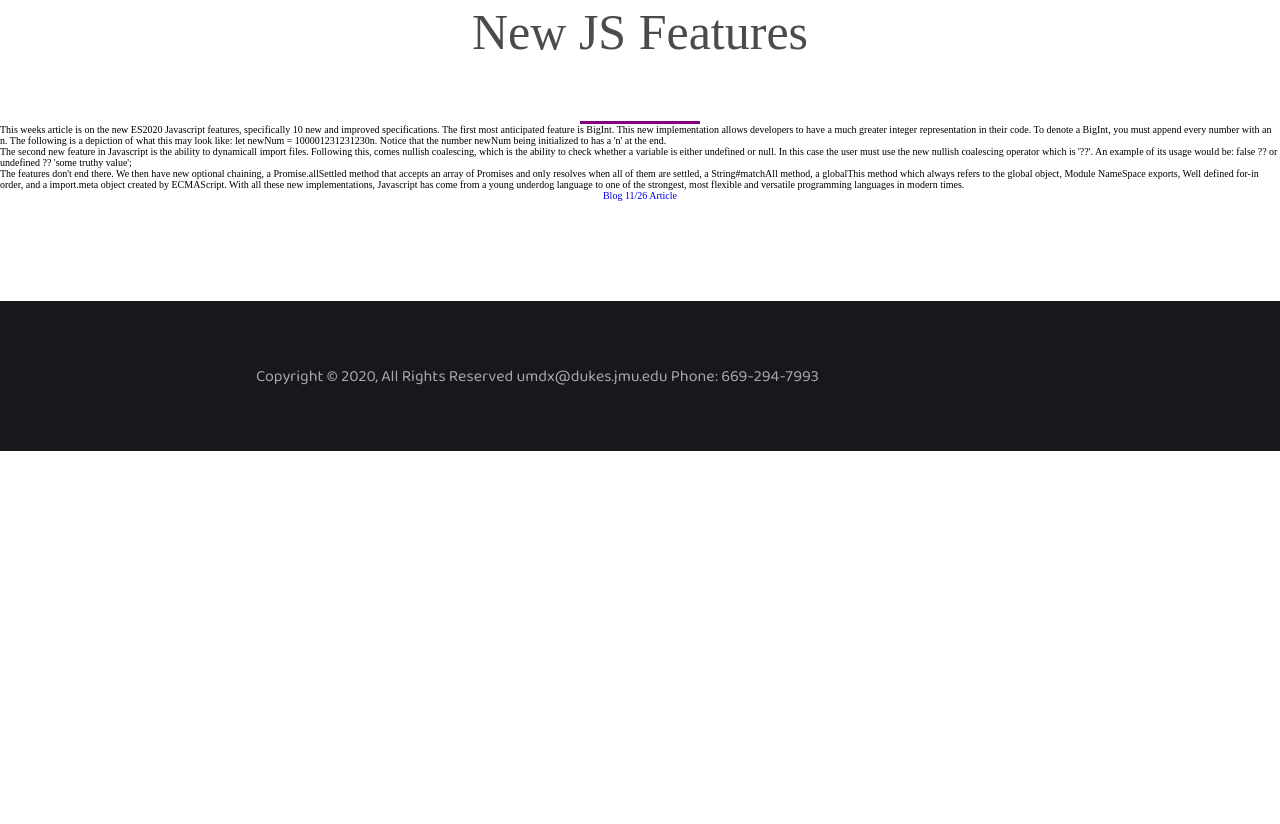
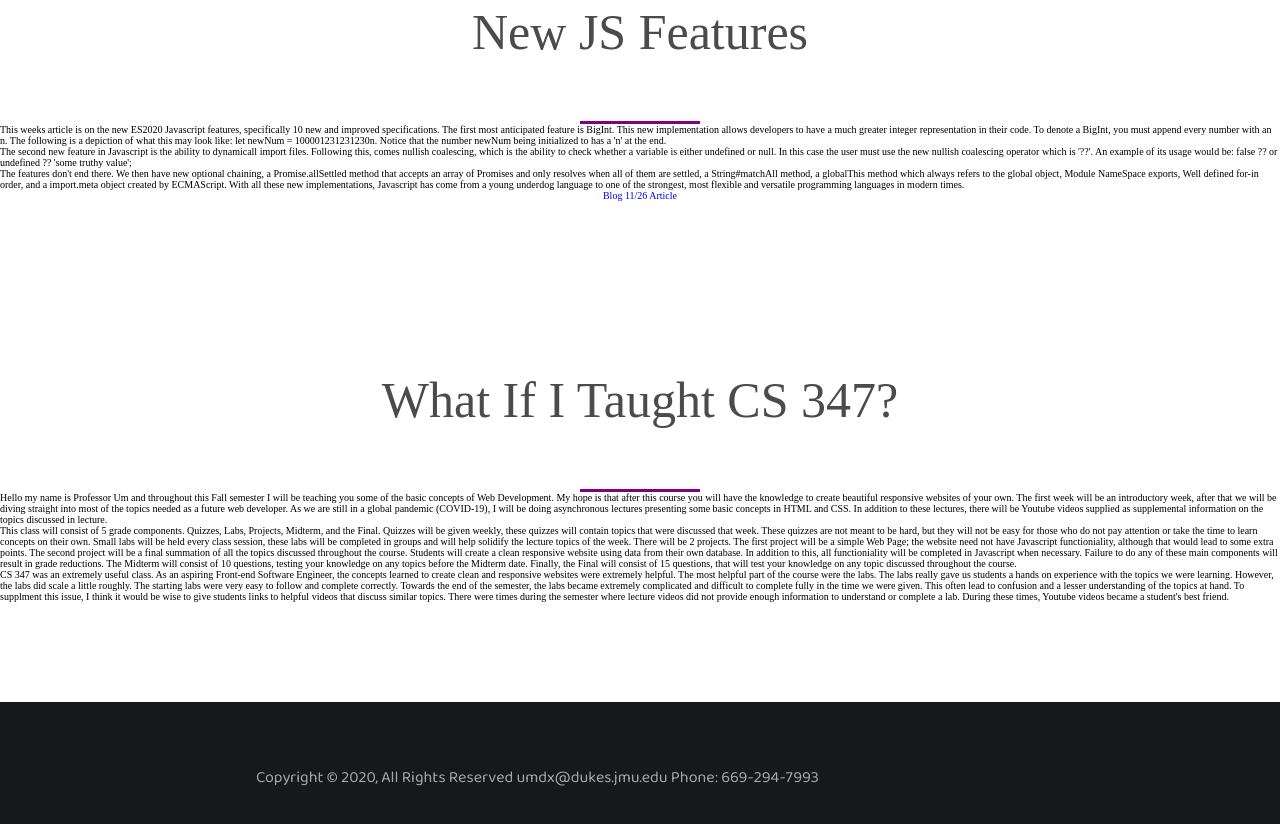
Before and after one commit to umdx/Blog, a plain HTML site: page blog/index.html in a window 1280 px wide. Shown: the part 2074-2898 px from the top of the page. Before the commit the page ends 2525 px from the top, so only its background shows below. Drawn offline with Linux system fonts and the light colour scheme; a web font is replaced by a local one.

Commit message:
Update index.html
Added a blog section, for blog 12/3

```diff
--- a/blog/index.html
+++ b/blog/index.html
@@ -144,6 +144,44 @@
                     </div>
                 </section>
 
+                <!-- Blog 12/3 -->
+                <section class="blog">
+                    <div class="section-header">
+                        <h1 class="section-heading">What If I Taught CS 347?</h1>
+                        <div class="underline"></div>
+                        <p>
+                            Hello my name is Professor Um and throughout this Fall semester I will be teaching you some of the basic concepts of Web
+                            Development. My hope is that after this course you will have the knowledge to create beautiful responsive websites of
+                            your own. The first week will be an introductory week, after that we will be diving straight into most of the topics needed
+                            as a future web developer. As we are still in a global pandemic (COVID-19), I will be doing
+                            asynchronous lectures presenting some basic concepts in HTML and CSS. In addition to these lectures, there will be
+                            Youtube videos supplied as supplemental information on the topics discussed in lecture.
+                        </p>
+                        <p>
+                            This class will consist of 5 grade components. Quizzes, Labs, Projects, Midterm, and the Final. Quizzes will be given weekly,
+                            these quizzes will contain topics that were discussed that week. These quizzes are not meant to be hard, but they will not be
+                            easy for those who do not pay attention or take the time to learn concepts on their own. Small labs will be held every class
+                            session, these labs will be completed in groups and will help solidify the lecture topics of the week. There will be 2 projects.
+                            The first project will be a simple Web Page; the website need not have Javascript functioniality, although that would lead to
+                            some extra points. The second project will be a final summation of all the topics discussed throughout the course. Students will
+                            create a clean responsive website using data from their own database. In addition to this, all functioniality will be completed
+                            in Javascript when necessary. Failure to do any of these main components will result in grade reductions. The Midterm will consist
+                            of 10 questions, testing your knowledge on any topics before the Midterm date. Finally, the Final will consist of 15 questions, that
+                            will test your knowledge on any topic discussed throughout the course.
+                        </p>
+                        <p>
+                            CS 347 was an extremely useful class. As an aspiring Front-end Software Engineer, the concepts learned to create clean and
+                            responsive websites were extremely helpful. The most helpful part of the course were the labs. The labs really gave us students
+                            a hands on experience with the topics we were learning. However, the labs did scale a little roughly. The starting labs were
+                            very easy to follow and complete correctly. Towards the end of the semester, the labs became extremely complicated and difficult
+                            to complete fully in the time we were given. This often lead to confusion and a lesser understanding of the topics at hand. To
+                            supplment this issue, I think it would be wise to give students links to helpful videos that discuss similar topics. There were
+                            times during the semester where lecture videos did not provide enough information to understand or complete a lab. During these times,
+                            Youtube videos became a student's best friend.
+                        </p>
+                    </div>
+                </section>
+
     <!--Footer for each page.-->
     <footer class="footer">
         <div class="footer-content">
```
